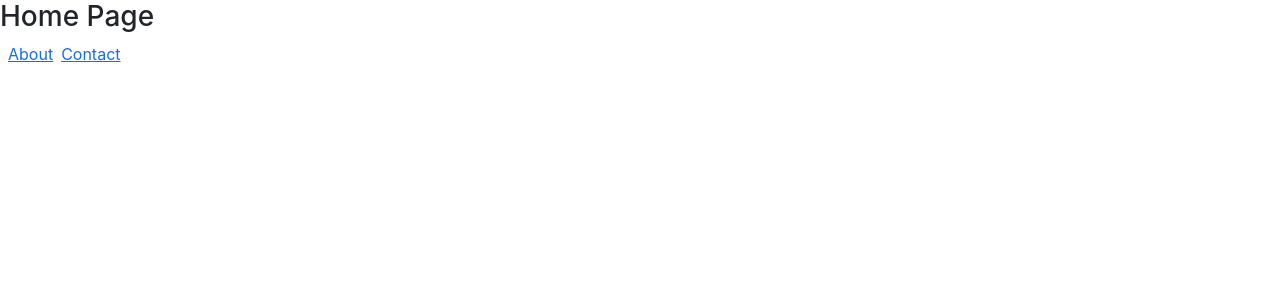
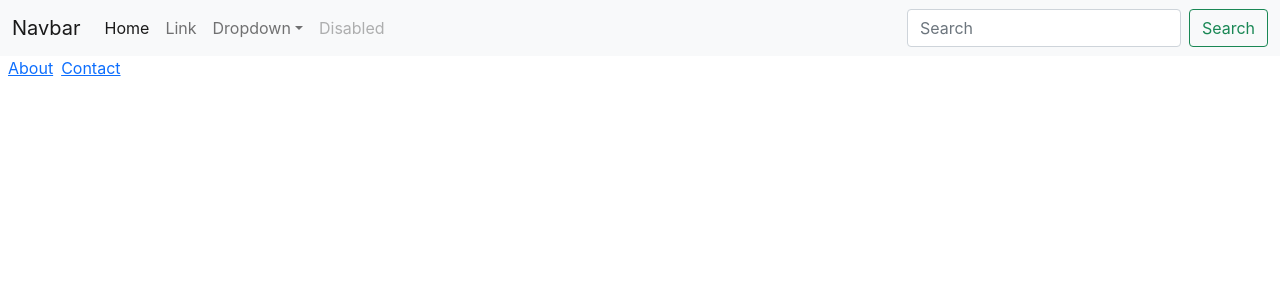
Before and after one commit to jibon969/react_portfolio, a React (Create React App) app: page / in a window 1280 px wide. Shown: the top 300 px of the page. Built offline with nearby package versions, Linux system fonts and the light colour scheme; the HTML template or start-up script is replaced by a standard one.

Commit message:
added nav bar

```diff
--- a/src/views/Home/home.js
+++ b/src/views/Home/home.js
@@ -1,12 +1,13 @@
 import React from "react";
 import {Link} from "react-router-dom";
+import Header from '../../components/Header/Header';
 
 const Home = () => {
 
     return (
         <>
 
-            <h3>Home Page </h3>
+            <Header/>
 
             <Link to="/about" className="mx-2">About</Link>
             <Link to="/contact">Contact</Link>
```
